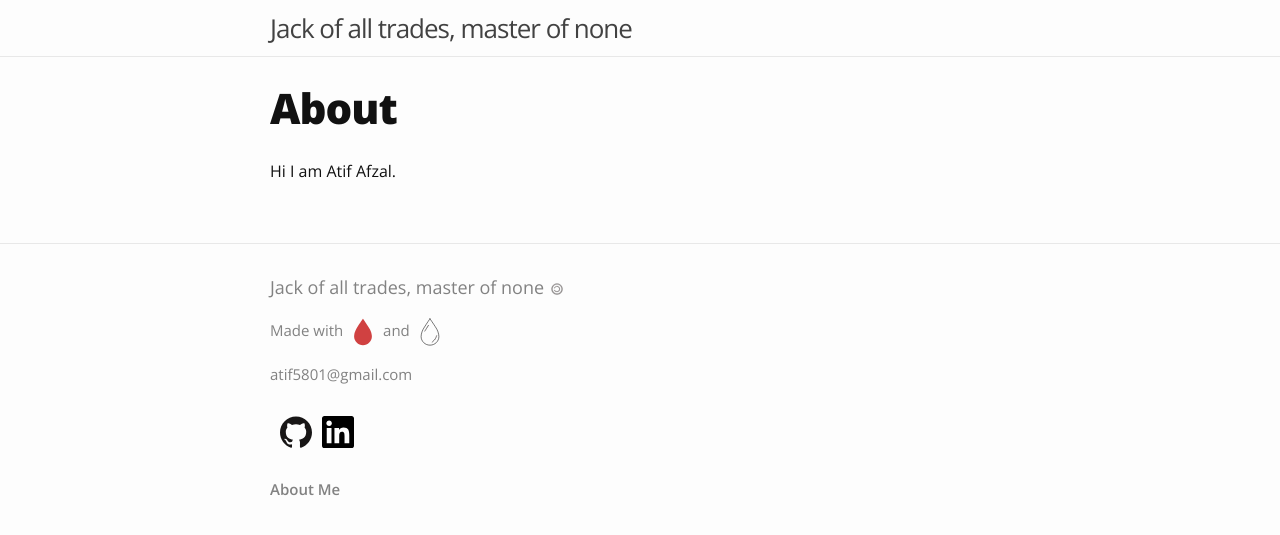
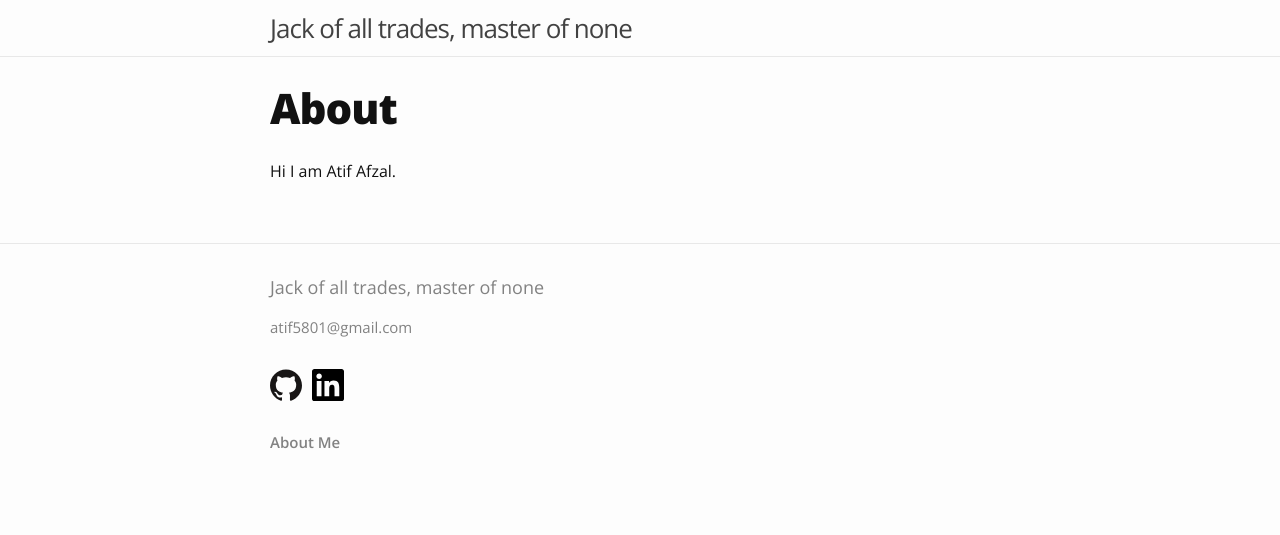
Before and after one commit to atfzl/atfzl.github.io.raw, a Jekyll site: the page built from about.md, in a window 1280 px wide. Shown: the top 535 px of the page. Built offline with Jekyll 4.4.1, drawn with Linux system fonts in a browser that asks for light colours; nearby versions of some CDN libraries.

Commit message:
removing svgs

```diff
--- a/_includes/footer.html
+++ b/_includes/footer.html
@@ -3,17 +3,11 @@
   <div class="wrapper">
 
     <h2 class="footer-heading">
-      <a href="{{site.baseurl}}/">{{ site.title }} <span class="icon">{% include icon-copyleft.svg %}</span></a>
+      <a href="{{site.baseurl}}/">{{ site.title }} </a>
     </h2>
 
     <div class="footer-col-wrapper">
       <div class="footer-col">
-        <h4>
-          Made with
-          <span class="icon32">{% include icon-blood.svg %}</span>
-          and
-          <span class="icon32">{% include icon-sweat.svg %}</span>
-        </h4>
         <ul class="contact-list">
           <li><a href="mailto:{{ site.email }}">{{ site.email }}</a></li>
         </ul>
--- a/_sass/_layout.scss
+++ b/_sass/_layout.scss
@@ -46,7 +46,7 @@
   margin-left: 0;
 
   > li {
-    margin-left: 10px;
+    margin-right: 10px;
   }
 }
 
@@ -157,6 +157,10 @@
 .post-content {
   margin-bottom: $spacing-unit;
 
+  a {
+    color: $link-color;
+  }
+
   h2 {
     font-size: 32px;
 
--- a/css/main.scss
+++ b/css/main.scss
@@ -16,11 +16,13 @@ $spacing-unit:     30px;
 
 $text-color:       #111;
 $background-color: #fdfdfd;
-$brand-color:      #828282;
 
 $grey-color:       #828282;
 $grey-color-light: lighten($grey-color, 40%);
 $grey-color-dark:  darken($grey-color, 25%);
+
+$brand-color:      $grey-color;
+$link-color:       #2a7ae2;
 
 // Width of the content area
 $content-width:    800px;
```
